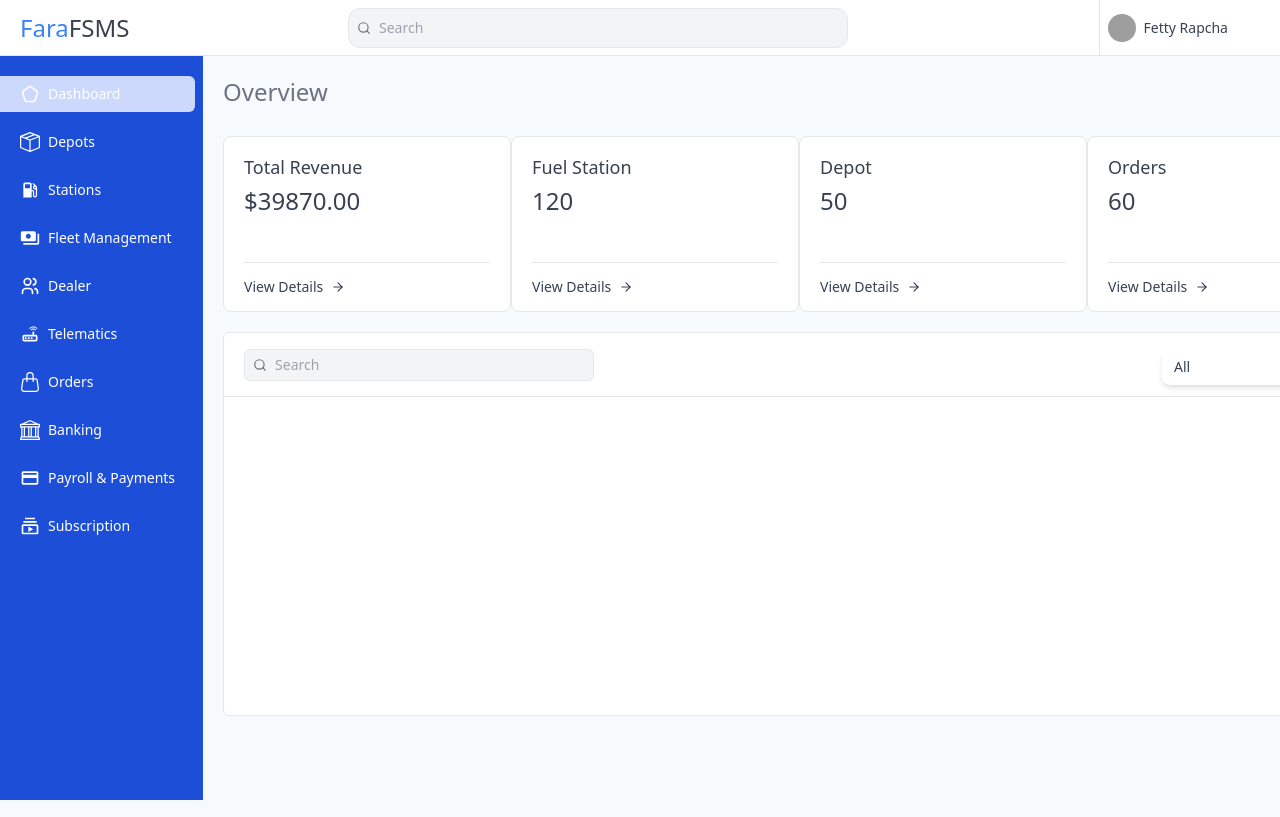
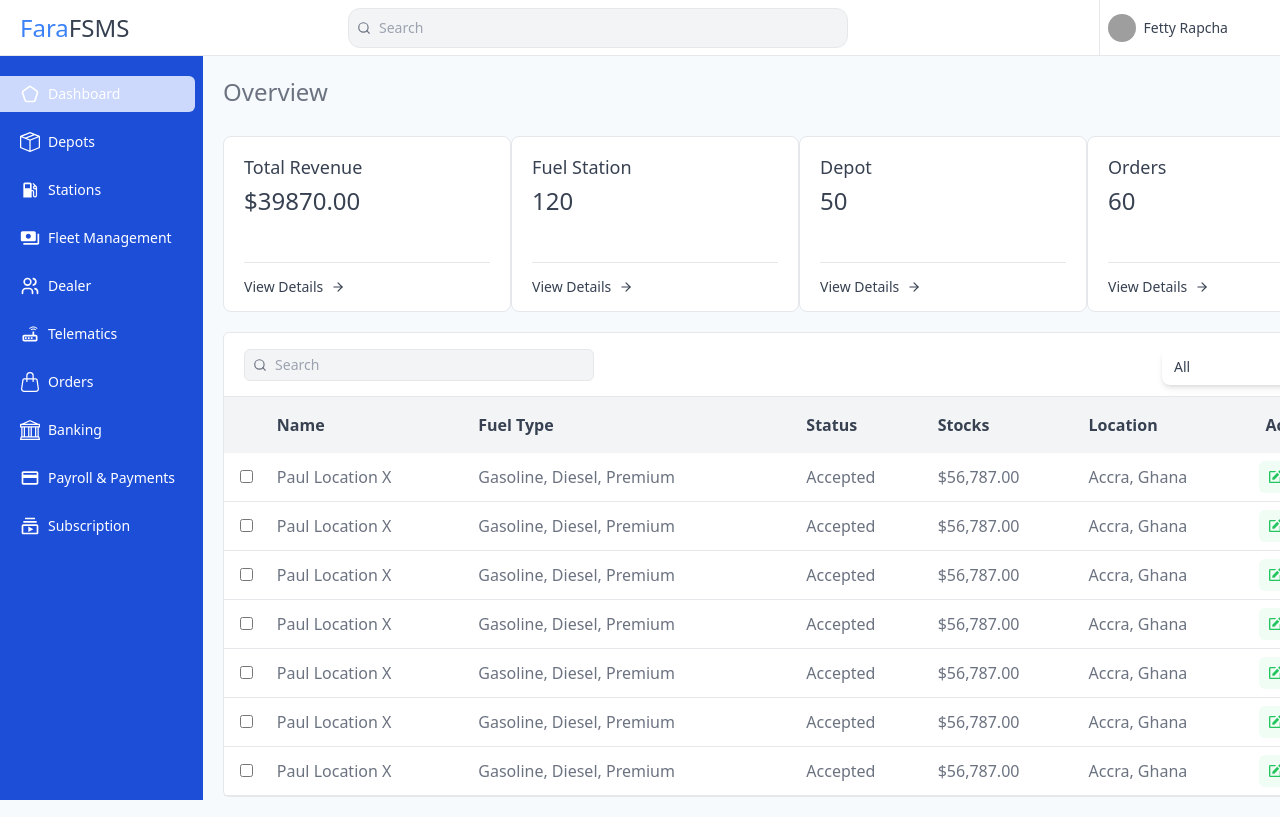
Before and after one commit to devCabey/test-run, a React (Create React App) app: page / in a window 1280 px wide. Shown: the top 817 px of the page. Built offline with nearby package versions, Linux system fonts and the light colour scheme; grey boxes are pictures that could not be loaded; some icons are missing; the HTML template or start-up script is replaced by a standard one.

Commit message:
table component ui done

```diff
--- /dev/null
+++ b/src/pages/Dashboard/components/Table/TableAction.jsx
@@ -0,0 +1,18 @@
+import React from 'react';
+import { RiDeleteBinLine } from 'react-icons/ri';
+import { BiSolidEdit } from 'react-icons/bi';
+
+const TableAction = () => {
+  return (
+    <div className='flex-between gap-2 w-12'>
+      <span className='p-2 bg-green-50 text-green-500 rounded-md cursor-pointer'>
+        <BiSolidEdit />
+      </span>
+      <span className='p-2 bg-red-50 text-red-500 rounded-md cursor-pointer'>
+        <RiDeleteBinLine />
+      </span>
+    </div>
+  );
+};
+
+export default TableAction;
--- /dev/null
+++ b/src/pages/Dashboard/components/Table/TableData.jsx
@@ -0,0 +1,32 @@
+import React from 'react';
+import TableAction from './TableAction';
+
+const TableData = () => {
+  return (
+    <tr className='border-b text-gray-500'>
+      <td colSpan={1} className='text-center px-2 py-3'>
+        <input type='checkbox' />
+      </td>
+      <td colSpan={2} className='text-left px-2  py-3'>
+        Paul Location X
+      </td>
+      <td colSpan={2} className='text-left px-2  py-3'>
+        Gasoline, Diesel, Premium
+      </td>
+      <td colSpan={2} className='text-left px-2  py-3'>
+        Accepted
+      </td>
+      <td colSpan={2} className='text-left px-2  py-3'>
+        $56,787.00
+      </td>
+      <td colSpan={2} className='text-left px-2  py-3'>
+        Accra, Ghana
+      </td>
+      <td colSpan={2} className=''>
+        <TableAction />
+      </td>
+    </tr>
+  );
+};
+
+export default TableData;
--- /dev/null
+++ b/src/pages/Dashboard/components/Table/TableHead.jsx
@@ -0,0 +1,29 @@
+import React from 'react';
+
+const TableHead = () => {
+  return (
+    <tr className='w-full bg-gray-100 h-14 font-normal px-2'>
+      <th colSpan={1} className='text-center px-2'></th>
+      <th colSpan={2} className='text-left px-2'>
+        Name
+      </th>
+      <th colSpan={2} className='text-left px-2'>
+        Fuel Type
+      </th>
+      <th colSpan={2} className='text-left px-2'>
+        Status
+      </th>
+      <th colSpan={2} className='text-left px-2'>
+        Stocks
+      </th>
+      <th colSpan={2} className='text-left px-2'>
+        Location
+      </th>
+      <th colSpan={2} className='text-left px-2'>
+        Actions
+      </th>
+    </tr>
+  );
+};
+
+export default TableHead;
--- /dev/null
+++ b/src/pages/Dashboard/components/Table/index.jsx
@@ -0,0 +1,20 @@
+import React from 'react';
+import TableHead from './TableHead';
+import TableData from './TableData';
+
+export const TableComponent = () => {
+  return (
+    <table className='w-full'>
+      <TableHead />
+      <TableData />
+      <TableData />
+      <TableData />
+      <TableData />
+      <TableData />
+      <TableData />
+      <TableData />
+    </table>
+  );
+};
+
+export default TableComponent;
--- a/src/pages/Dashboard/index.jsx
+++ b/src/pages/Dashboard/index.jsx
@@ -2,6 +2,7 @@ import React from 'react';
 import OverviewCard from './components/OverviewCard';
 import Search from '../../components/Search';
 import OptionComponent from './components/OptionComponent';
+import TableComponent from './components/Table';
 
 export const Dashboard = () => {
   return (
@@ -16,13 +17,15 @@ export const Dashboard = () => {
           <OverviewCard title='Orders' value='60' />
         </div>
         {/* table */}
-        <div className='w-full my-5 border bg-white rounded-md h-96'>
+        <div className='w-full my-5 border bg-white rounded-md '>
           <div className='w-full  h-16 border-b  flex-between px-5 relative'>
             <Search sx='w-[350px] h-8 rounded-md' />
             <OptionComponent />
           </div>
           {/* table */}
-          <div></div>
+          <div className='w-full'>
+            <TableComponent />
+          </div>
         </div>
       </div>
     </div>
```
